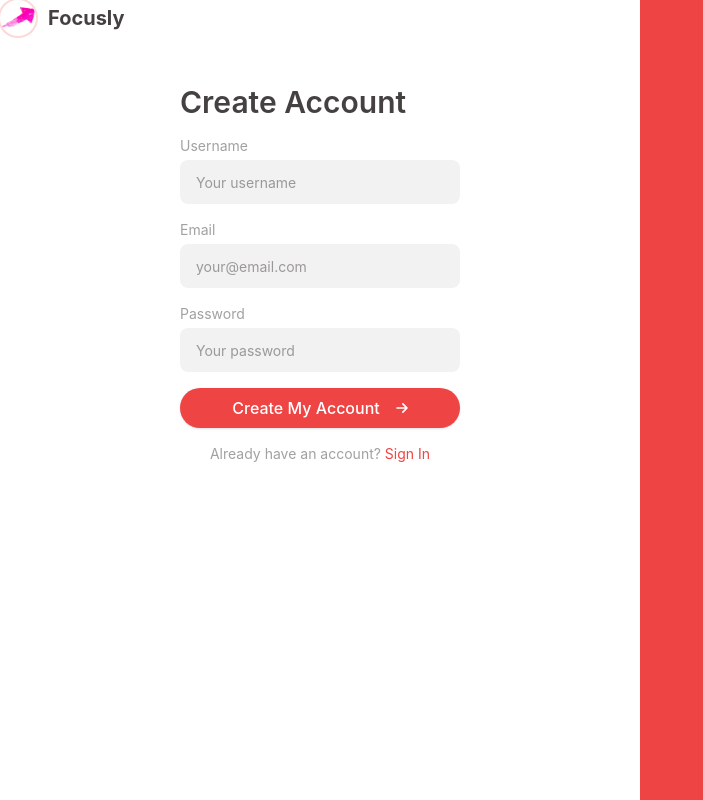
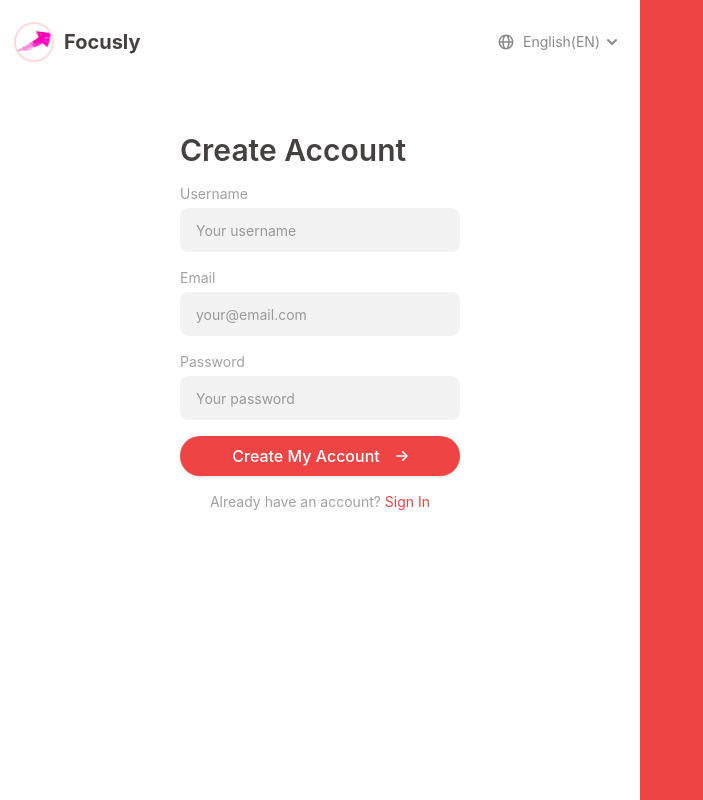
Before and after one commit to Rahim10020/focusly, a Next.js app: page /signup in a window 1280 px wide. Shown: the whole page, without its empty margins (0-703 px from the left). Built offline with nearby package versions, Linux system fonts and the light colour scheme; no server answers.

Commit message:
create auth header

```diff
--- a/src/app/(auth)/layout.tsx
+++ b/src/app/(auth)/layout.tsx
@@ -1,4 +1,5 @@
 import AppLogo from "@/components/shared/AppLogo";
+import LanguageSwitcher from "@/components/shared/LanguageSwitcher";
 import { ReactNode } from "react";
 
 export type AuthLayoutProps = {
@@ -9,10 +10,10 @@ export default function AuthLayout(props: AuthLayoutProps) {
   const { children } = props;
   return (
     <div className="min-h-screen grid grid-cols-1 md:grid-cols-2 transition-colors duration-200">
-      <div className="bg-white flex flex-col">
-        <header className="flex items-center justify-between">
-            <AppLogo/>
-
+      <div className="bg-white">
+        <header className="flex items-center justify-between py-6 px-4">
+          <AppLogo />
+          <LanguageSwitcher />
         </header>
         <div className="flex items-center justify-center p-6">{children}</div>
       </div>
--- a/src/components/shared/LanguageSwitcher.tsx
+++ b/src/components/shared/LanguageSwitcher.tsx
@@ -1,9 +1,11 @@
-import
+import { CaretDownMdIcon, GlobeIcon } from "./icons";
 
 export default function LanguageSwitcher() {
-    return (
-        <div>
-            <GlobeICon
-        </div>
-    )
+  return (
+    <div className="flex items-center text-black-50">
+      <GlobeIcon size={18} />
+      <span className="text-sm font-normal ml-2">English(EN)</span>
+      <CaretDownMdIcon />
+    </div>
+  );
 }
--- a/src/components/shared/icons/index.ts
+++ b/src/components/shared/icons/index.ts
@@ -38,4 +38,5 @@ export { default as TrashEmptyIcon } from "./TrashEmptyIcon";
 export { default as TrashFullIcon } from "./TrashFullIcon";
 export { default as User01Icon } from "./User01Icon";
 export { default as WavyCheckIcon } from "./WavyCheckIcon";
+export { default as GlobeIcon } from "./GlobeIcon";
 export type { IconProps } from "./types";
```
